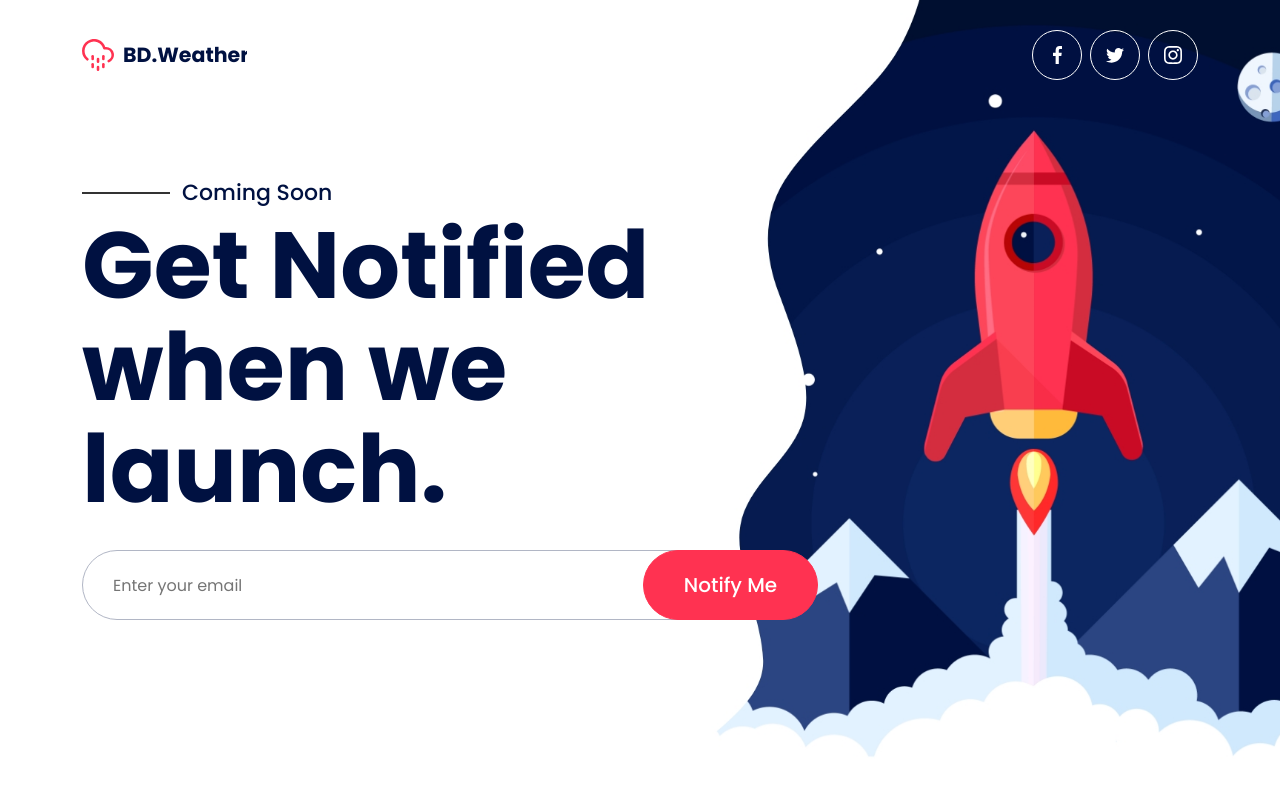
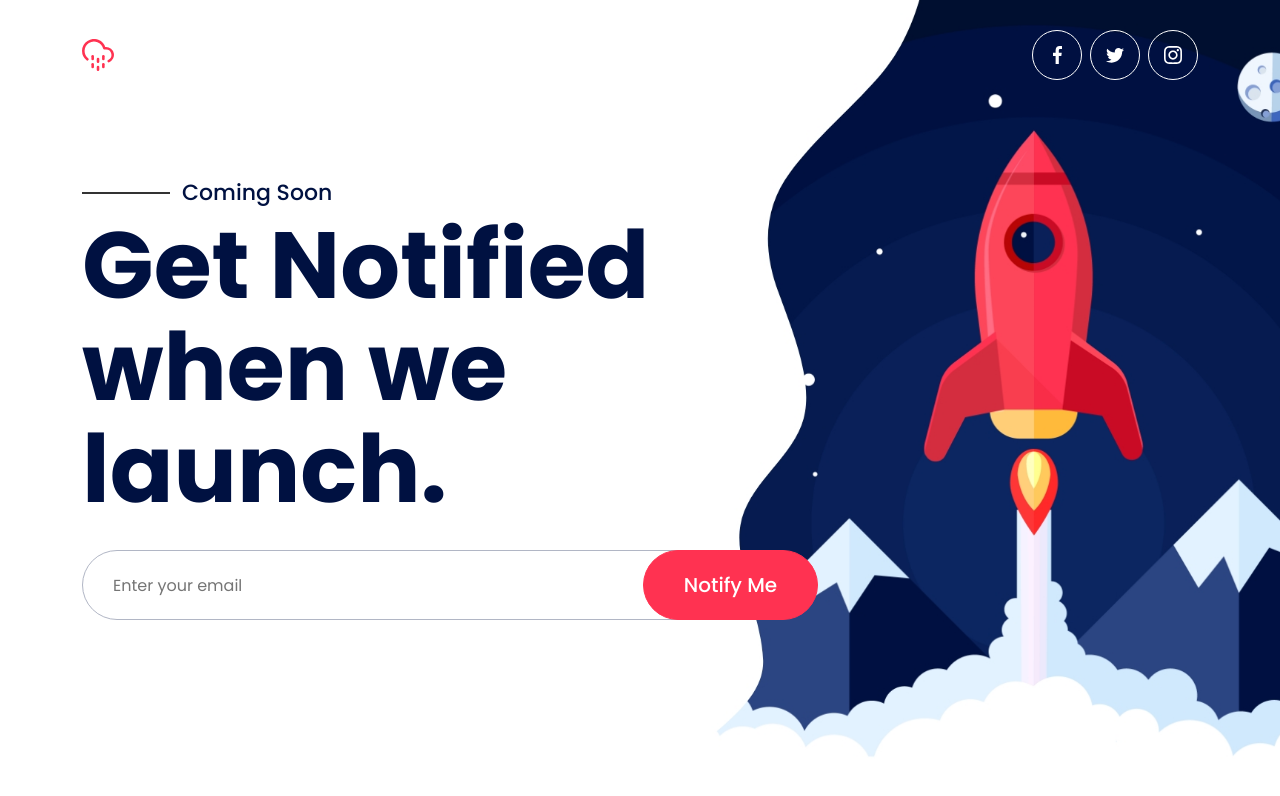
Before and after one commit to primerolabs/primerolabs-uk, a plain HTML site: page index.html in a window 1280 px wide. Drawn offline with Linux system fonts and the light colour scheme.

Commit message:
Update index.html

```diff
--- a/index.html
+++ b/index.html
@@ -24,7 +24,7 @@
                     <a href="index.html">
                         <svg xmlns="http://www.w3.org/2000/svg" width="224.771" height="43.502" viewBox="0 0 224.771 43.502">
                             <g id="Group_15" data-name="Group 15" transform="translate(-153.231 -131.248)">
-                             <text id="BD.Weather" transform="translate(209.002 163)" fill="#001141" font-size="28" font-family="Poppins-SemiBold, Poppins" font-weight="600"><tspan x="0" y="0">BD.Weather</tspan></text>
+
                             <g id="Icon_feather-cloud-drizzle" data-name="Icon feather-cloud-drizzle" transform="translate(153.509 131.5)">
                             <path id="Path_1" data-name="Path 1" d="M12,28.5v3.636" transform="translate(2.229 5.727)" fill="none" stroke="#ff3251" stroke-linecap="round" stroke-linejoin="round" stroke-width="3.5"/>
                             <path id="Path_2" data-name="Path 2" d="M12,19.5v3.636" transform="translate(2.229 3.818)" fill="none" stroke="#ff3251" stroke-linecap="round" stroke-linejoin="round" stroke-width="3.5"/>
```
